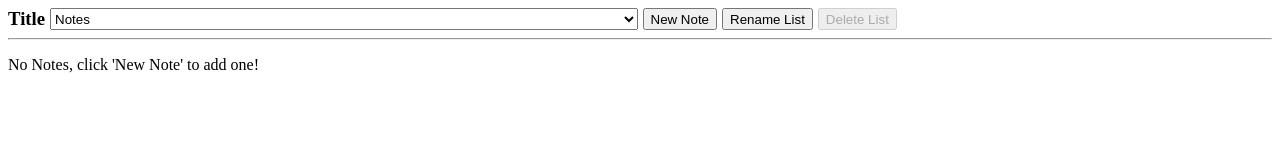
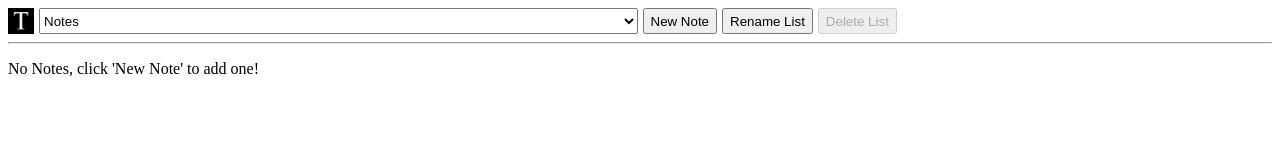
Before and after one commit to TotalChris/totalchris.github.io, a plain HTML site: page index.html in a window 1280 px wide. Drawn offline with Linux system fonts and the light colour scheme.

Commit message:
Add icon to header bar
Because I'm cool like that

```diff
--- a/index.html
+++ b/index.html
@@ -8,7 +8,7 @@
     <body onload="init()">
         <div id="toolbar">
             <div id="header">
-              <h3>Title</h3>
+              <img src="img/ic512.png" height="26px" width="26px">
               <select id="shelflist">
                   <option id="tNewShelf" value="tNewShelf">+ New List</option>
               </select>
```
